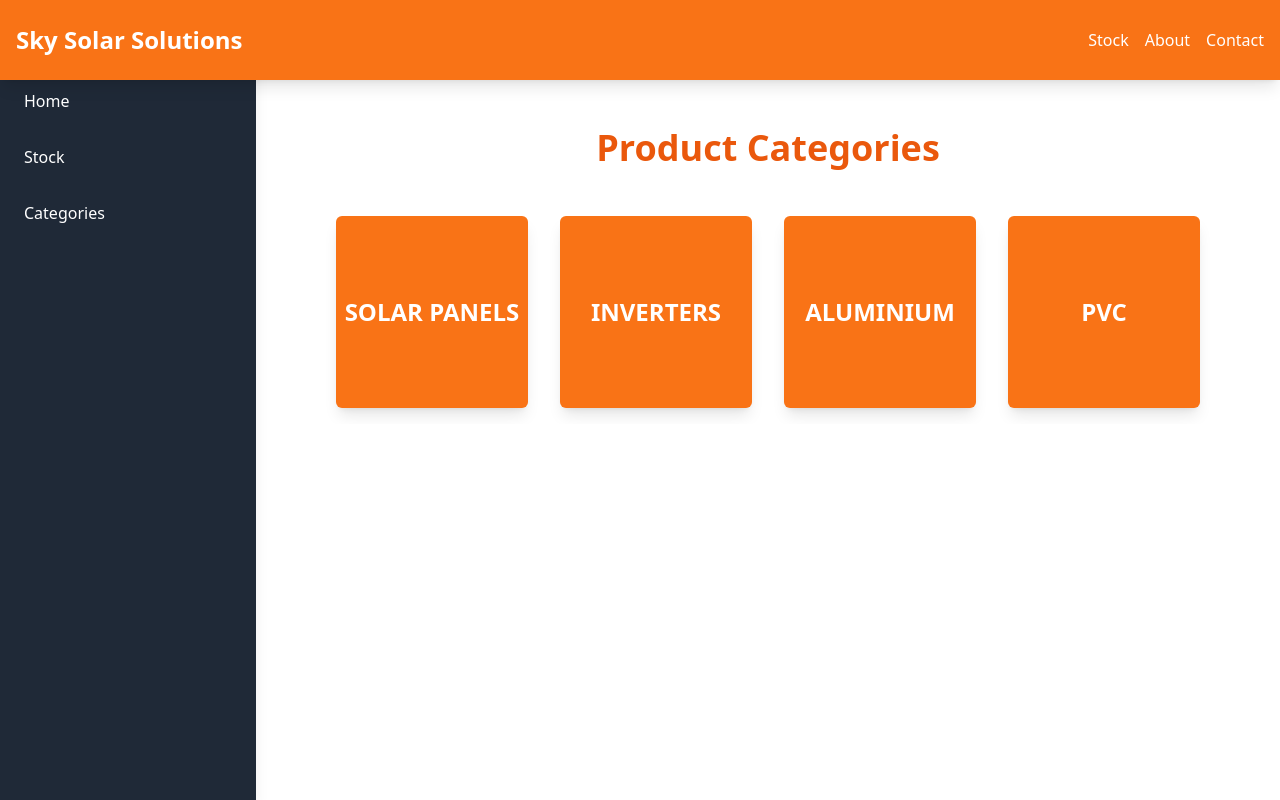
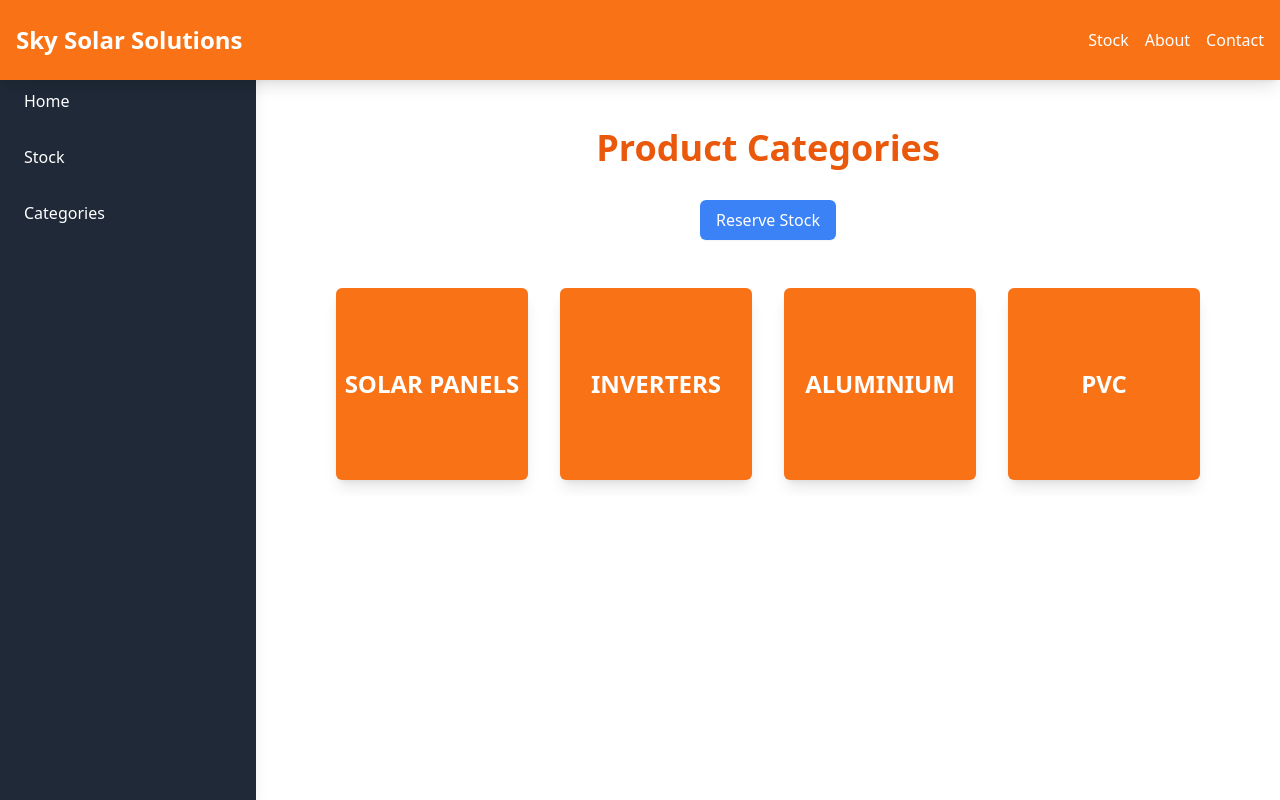
Before and after one commit to KovidaOpatha/Sky-Solar-Solutions, a React (Vite) app in the folder sky_solar_frontend/: page /Matara/category in a window 1280 px wide. Built offline with nearby package versions, Linux system fonts and the light colour scheme.

Commit message:
add reserve stock

```diff
--- a/sky_solar_frontend/src/pages/categorypage.jsx
+++ b/sky_solar_frontend/src/pages/categorypage.jsx
@@ -1,24 +1,42 @@
-import React from 'react';
+import React, { useState } from 'react';
 import { useNavigate } from 'react-router-dom';
+import ReserveOverlay from './reserveoverlay';
 
 const CategoryPage = () => {
   const categories = [
-    { id: 1, name: 'SOLAR PANELS' },
-    { id: 2, name: 'INVERTERS' },
-    { id: 3, name: 'ALUMINIUM' },
-    { id: 4, name: 'PVC' },
+    { id: 1, name: 'SOLAR PANELS', products: [{ id: 1, name: 'JINKO 560W' }, { id: 2, name: 'JINKO 590W' }] },
+    { id: 2, name: 'INVERTERS', products: [{ id: 3, name: 'INVERTER 1' }, { id: 4, name: 'INVERTER 2' }] },
+    { id: 3, name: 'ALUMINIUM', products: [{ id: 5, name: 'ALUMINIUM 1' }, { id: 6, name: 'ALUMINIUM 2' }] },
+    { id: 4, name: 'PVC', products: [{ id: 7, name: 'PVC 1' }, { id: 8, name: 'PVC 2' }] },
     // Add more categories as needed
   ];
 
   const navigate = useNavigate();
+  const [showReserveOverlay, setShowReserveOverlay] = useState(false);
 
   const handleCategoryClick = (categoryId) => {
     navigate(`/category/${categoryId}`);
   };
 
+  const handleReserveClick = () => {
+    setShowReserveOverlay(true);
+  };
+
+  const handleReserve = (selectedProducts) => {
+    // Handle reservation logic here
+    console.log('Reserved products:', selectedProducts);
+    setShowReserveOverlay(false);
+  };
+
   return (
     <div className="flex-grow flex flex-col justify-center items-center bg-white p-8 overflow-hidden">
       <h1 className="text-4xl font-bold text-orange-600 mb-8">Product Categories</h1>
+      <button
+        onClick={handleReserveClick}
+        className="mb-8 bg-blue-500 text-white px-4 py-2 rounded-md shadow-sm hover:bg-blue-600 focus:outline-none focus:ring-2 focus:ring-blue-500"
+      >
+        Reserve Stock
+      </button>
       <div className="flex flex-wrap justify-center overflow-hidden">
         {categories.map(category => (
           <div
@@ -30,6 +48,13 @@ const CategoryPage = () => {
           </div>
         ))}
       </div>
+      {showReserveOverlay && (
+        <ReserveOverlay
+          categories={categories}
+          onClose={() => setShowReserveOverlay(false)}
+          onReserve={handleReserve}
+        />
+      )}
     </div>
   );
 };
--- /dev/null
+++ b/sky_solar_frontend/src/pages/reserveoverlay.jsx
@@ -0,0 +1,106 @@
+import React, { useState } from 'react';
+
+const ReserveOverlay = ({ categories, onClose, onReserve }) => {
+  const [selectedProducts, setSelectedProducts] = useState(categories.map(category => ({
+    categoryId: category.id,
+    products: [{ productId: category.products[0]?.id || null, quantity: 0 }],
+  })));
+
+  const handleProductChange = (categoryId, productId, quantity, index) => {
+    setSelectedProducts(prevSelected => prevSelected.map(category =>
+      category.categoryId === categoryId
+        ? {
+          ...category,
+          products: category.products.map((product, i) =>
+            i === index ? { productId, quantity } : product
+          ),
+        }
+        : category
+    ));
+  };
+
+  const addProductInput = (categoryId) => {
+    setSelectedProducts(prevSelected => prevSelected.map(category =>
+      category.categoryId === categoryId
+        ? {
+          ...category,
+          products: [...category.products, { productId: category.products[0]?.productId || null, quantity: 0 }],
+        }
+        : category
+    ));
+  };
+
+  const handleReserve = () => {
+    const reservation = selectedProducts.flatMap(category =>
+      category.products.map(product => ({
+        categoryId: category.categoryId,
+        productId: product.productId,
+        quantity: product.quantity,
+      }))
+    );
+    onReserve(reservation);
+  };
+
+  return (
+    <div className="fixed inset-0 bg-gray-800 bg-opacity-50 flex justify-center items-center z-50">
+      <div className="bg-white p-8 rounded-lg shadow-lg w-11/12 max-w-3xl">
+        <h2 className="text-2xl font-bold mb-4">Reserve Stock</h2>
+        {categories.map((category, catIndex) => (
+          <div key={category.id} className="mb-4">
+            <h3 className="text-lg font-semibold mb-2">{category.name}</h3>
+            {selectedProducts[catIndex].products.map((product, index) => (
+              <div key={index} className="flex items-center mb-2">
+                <span className="flex-grow">{`Product ${index + 1}`}</span>
+                <select
+                  value={product.productId || ''}
+                  className="mr-2 p-2 border rounded-md"
+                  onChange={(e) =>
+                    handleProductChange(category.id, parseInt(e.target.value, 10), product.quantity, index)
+                  }
+                >
+                  {category.products.map(p => (
+                    <option key={p.id} value={p.id}>
+                      {p.name}
+                    </option>
+                  ))}
+                </select>
+                <input
+                  type="number"
+                  min="0"
+                  placeholder="Quantity"
+                  value={product.quantity}
+                  className="w-20 p-2 border rounded-md"
+                  onChange={(e) =>
+                    handleProductChange(category.id, product.productId, parseInt(e.target.value, 10), index)
+                  }
+                />
+              </div>
+            ))}
+            <button
+              onClick={() => addProductInput(category.id)}
+              className="bg-blue-500 text-white px-4 py-2 rounded-md shadow-sm hover:bg-blue-600 focus:outline-none focus:ring-2 focus:ring-blue-500"
+            >
+              Add Product
+            </button>
+          </div>
+        ))}
+        <div className="flex justify-end space-x-4">
+          <button
+            onClick={onClose}
+            className="bg-red-500 text-white px-4 py-2 rounded-md shadow-sm hover:bg-red-600 focus:outline-none focus:ring-2 focus:ring-red-500"
+          >
+            Close
+          </button>
+          <button
+            onClick={handleReserve}
+            className="bg-green-500 text-white px-4 py-2 rounded-md shadow-sm hover:bg-green-600 focus:outline-none focus:ring-2 focus:ring-green-500"
+          >
+            Reserve
+          </button>
+        </div>
+      </div>
+    </div>
+  );
+};
+
+export default ReserveOverlay;
--- a/sky_solar_frontend/src/pages/stockpage.jsx
+++ b/sky_solar_frontend/src/pages/stockpage.jsx
@@ -11,38 +11,38 @@ const StockPage = () => {
       id: 1,
       name: 'SOLAR PANELS',
       products: [
-        { id: 1, name: 'JINKO 560W', stock: 100 },
-        { id: 2, name: 'JINKO 590W', stock: 200 },
-        { id: 3, name: 'JA 560W', stock: 150 },
-        { id: 4, name: 'JA 560W', stock: 120 },
+        { id: 1, name: 'PANEL 1', stock: 100 },
+        { id: 2, name: 'PANEL 2', stock: 200 },
+        { id: 3, name: 'PANEL 3', stock: 150 },
+        { id: 4, name: 'PANEL 4', stock: 120 },
       ]
     },
     {
       id: 2,
       name: 'INVERTERS',
       products: [
-        { id: 1, name: 'Product 3', stock: 70 },
-        { id: 2, name: 'Product 4', stock: 90 },
-        { id: 3, name: 'Product 4', stock: 95 },
-        { id: 4, name: 'JINKO 560W', stock: 110 },
+        { id: 1, name: 'INVERTER 1', stock: 70 },
+        { id: 2, name: 'INVERTER 2', stock: 90 },
+        { id: 3, name: 'INVERTER 3', stock: 95 },
+        { id: 4, name: 'INVERTER 4', stock: 110 },
       ]
     },
     {
       id: 3,
       name: 'ALUMINIUM',
       products: [
-        { id: 1, name: 'Product 3', stock: 75 },
-        { id: 2, name: 'Product 4', stock: 85 },
-        { id: 3, name: 'Product 4', stock: 95 },
-        { id: 4, name: 'JINKO 560W', stock: 130 },
+        { id: 1, name: 'ALM 1', stock: 75 },
+        { id: 2, name: 'ALM 2', stock: 85 },
+        { id: 3, name: 'ALM 3', stock: 95 },
+        { id: 4, name: 'ALM 4', stock: 130 },
       ]
     },
     {
       id: 4,
       name: 'PVC',
       products: [
-        { id: 1, name: 'Product 1', stock: 50 },
-        { id: 2, name: 'Product 2', stock: 60 }
+        { id: 1, name: 'PVC 1', stock: 50 },
+        { id: 2, name: 'PVC 2', stock: 60 }
       ]
     },
     // Add more categories as needed
```
